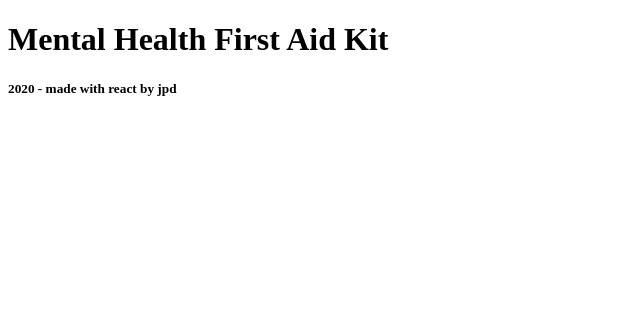
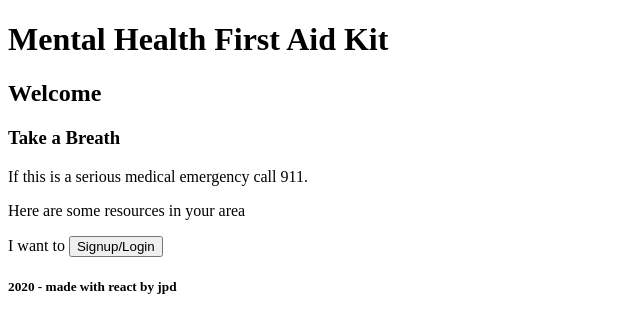
Before and after one commit to mehtaphysical/mental-health-first-aid-FE, a React app: page / in a window 1280 px wide. Shown: the top 332 px of the page, without its empty margins (0-640 px from the left). Built offline with nearby package versions, Linux system fonts and the light colour scheme.

Commit message:
created landing page

```diff
--- a/src/components/App.js
+++ b/src/components/App.js
@@ -6,10 +6,10 @@ import {
 } from 'react-router-dom';
 
 import { Header } from './Header';
+import { LandingPage } from './LandingPage'
 import { AuthPage } from './authComponents/AuthPage';
 import { Footer } from './Footer';
 import { PrivateRoute } from './authComponents/PrivateRoute';
-import { Secret } from './Secret';
 import { Profile } from './profile/Profile';
 
 export default function App() {
@@ -17,8 +17,8 @@ export default function App() {
     <Router>
       <Header />
       <Switch>
+        <Route exact path='/' component={LandingPage} />
         <Route exact path='/auth' component={AuthPage} />
-        <PrivateRoute exact path='/secret' component={Secret} />
         <PrivateRoute exact path='/profile' component={Profile} />
       </Switch>
       <Footer />
--- /dev/null
+++ b/src/components/LandingPage.js
@@ -0,0 +1,26 @@
+import React from 'react';
+import { useHistory } from 'react-router-dom';
+
+export const LandingPage = () => {
+  const history = useHistory();
+
+  const handleClick = () => {
+    history.push('/auth');
+  };
+
+  return (
+    <section>
+      <h2>Welcome</h2>
+      <h3>Take a Breath</h3>
+      <p>
+        If this is a serious medical emergency call 911.
+      </p>
+      <p>
+        Here are some resources in your area
+      </p>
+      <p>
+        I want to <button onClick={handleClick}>Signup/Login</button>
+      </p>
+    </section>
+  );
+};
--- a/src/components/Secret.js
+++ /dev/null
@@ -1,5 +0,0 @@
-import React from 'react';
-
-export const Secret = () => (
-  <h1>YOU MADE IT TO SECRET PAGE!</h1>
-);
--- a/src/components/authComponents/PrivateRoute.js
+++ b/src/components/authComponents/PrivateRoute.js
@@ -1,17 +1,18 @@
 import React from 'react';
 import PropTypes from 'prop-types';
-import { Route } from 'react-router-dom';
+import { Route, useHistory } from 'react-router-dom';
 import { useSelector } from 'react-redux';
 import { toGetAuth } from '../../selectors/useSelectors';
 import { useVerifyUser } from '../../hooks/useVerifyUser';
 
 export const PrivateRoute = ({ component, path }) => {
+  const history = useHistory();
   const { user, loading } = useSelector(toGetAuth);
 
   useVerifyUser();
   if(loading) return null;
   if(!user) {
-    window.location.href = '/auth';
+    history.replace('/auth');
     return null;
   }
   return <Route path={path} component={component} />;
--- a/src/hooks/useAuth.js
+++ b/src/hooks/useAuth.js
@@ -23,7 +23,7 @@ export const useAuth = (type) => {
           if(res.type === SET_SESSION_ERROR) {
             throw new Error(res.payload.message);
           } else {
-            window.location.href = '/secret';
+            window.location.href = '/profile';
             console.log('SUCCESSFUL!');
           }
         });
```
